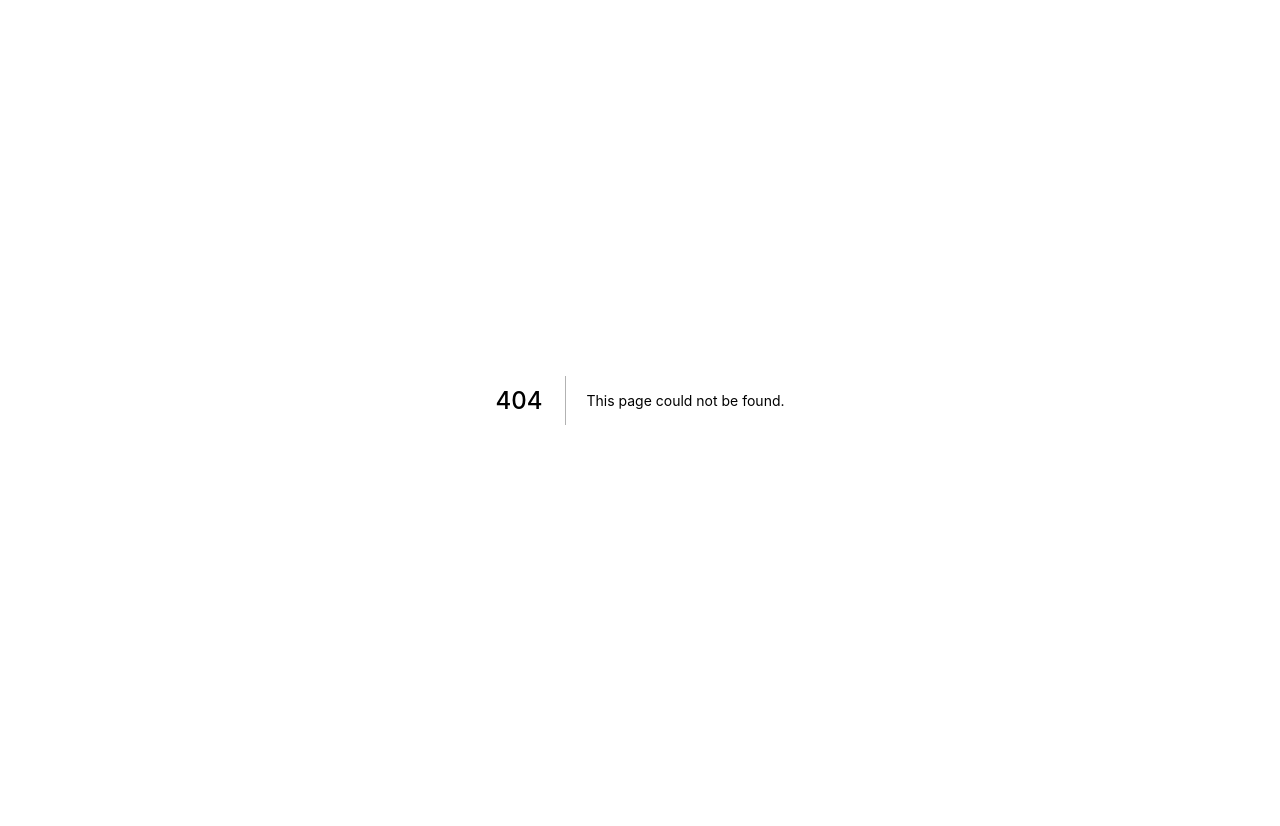
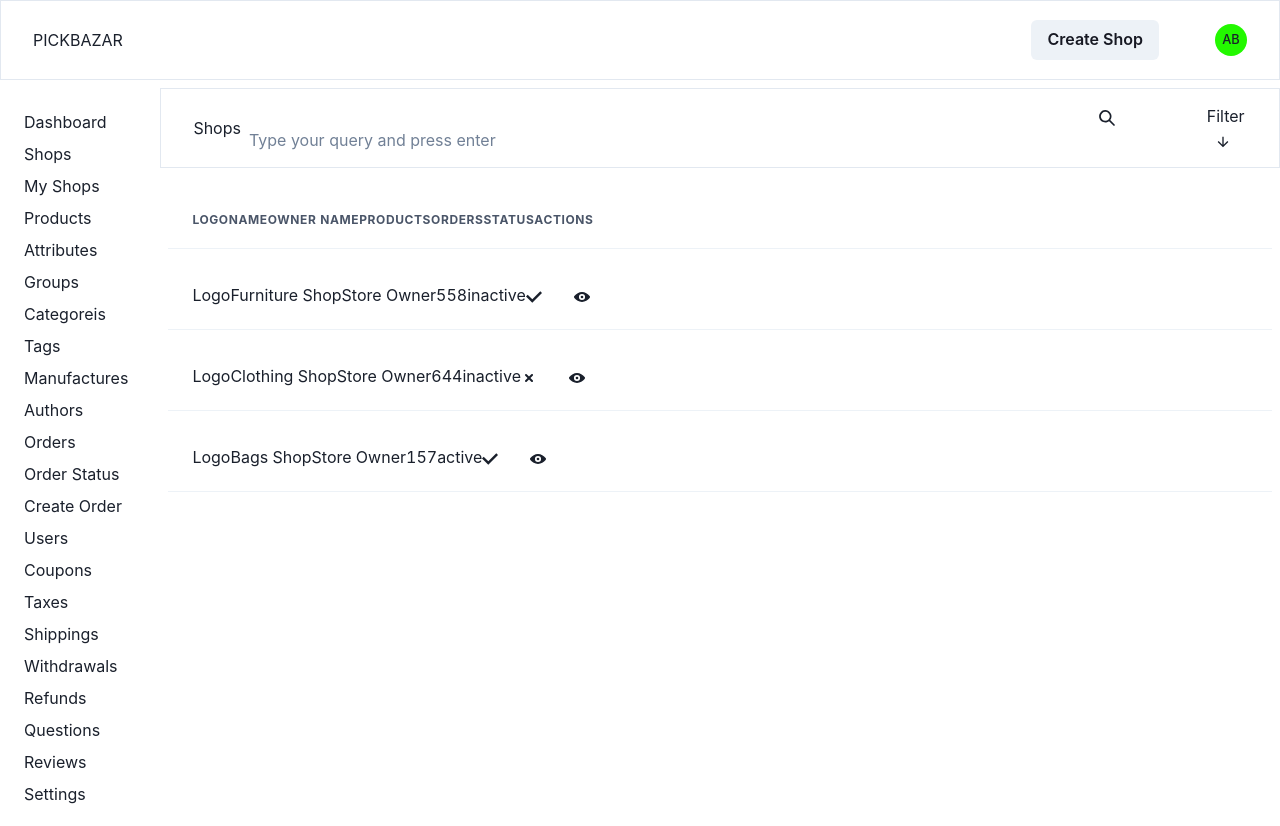
Before and after one commit to dorteks/nomfy-frontend, a Next.js app: page /home/shops in a window 1280 px wide. Before the commit this address had no page. Before the commit the page ends 800 px from the top, so only its background shows below. Built offline with nearby package versions, Linux system fonts and the light colour scheme.

Commit message:
shop table added

```diff
--- a/src/layouts/customer/index.tsx
+++ b/src/layouts/customer/index.tsx
@@ -21,8 +21,12 @@ const CustomerLayout = ({ children }: Props) => {
           <Box>
             <Sidebar>
               <h1>Dashboard</h1>
-              <h1>Shops</h1>
-              <h1>My Shops</h1>
+              <Link href="/home/shops">
+                <h1>Shops</h1>
+              </Link>
+              <Link href="/home/my-shops">
+                <h1>My Shops</h1>
+              </Link>
               <Link href="/home/products">
                 <h1>Products</h1>
               </Link>
@@ -47,7 +51,7 @@ const CustomerLayout = ({ children }: Props) => {
               <Link href="/home/orders">
                 <h1>Orders</h1>
               </Link>
-              <Link href="/home/order_status">
+              <Link href="/home/order-status">
                 <h1>Order Status</h1>
               </Link>
               <h1>Create Order</h1>
--- /dev/null
+++ b/src/layouts/tableLayouts/shopTable.tsx
@@ -0,0 +1,57 @@
+import TableData from "../../components/tables/tabledata";
+import TableHead from "../../components/tables/tablehead";
+import { CheckIcon, SmallCloseIcon, ViewIcon } from "@chakra-ui/icons";
+
+const ShopTable = () => {
+  return (
+    <>
+      <TableHead>
+        <h1>Logo</h1>
+        <h1>Name</h1>
+        <h1>Owner Name</h1>
+        <h1>Products</h1>
+        <h1>Orders</h1>
+        <h1>Status</h1>
+        <h1>Actions</h1>
+      </TableHead>
+      <TableData>
+        <h1>Logo</h1>
+        <h1>Furniture Shop</h1>
+        <h1>Store Owner</h1>
+        <h1>55</h1>
+        <h1>8</h1>
+        <h1>inactive</h1>
+        <h1>
+          <CheckIcon mr={8} />
+          <ViewIcon />
+        </h1>
+      </TableData>
+      <TableData>
+        <h1>Logo</h1>
+        <h1>Clothing Shop</h1>
+        <h1>Store Owner</h1>
+        <h1>64</h1>
+        <h1>4</h1>
+        <h1>inactive</h1>
+        <h1>
+          <SmallCloseIcon mr={8} />
+          <ViewIcon />
+        </h1>
+      </TableData>
+      <TableData>
+        <h1>Logo</h1>
+        <h1>Bags Shop</h1>
+        <h1>Store Owner</h1>
+        <h1>15</h1>
+        <h1>7</h1>
+        <h1>active</h1>
+        <h1>
+          <CheckIcon mr={8} />
+          <ViewIcon />
+        </h1>
+      </TableData>
+    </>
+  );
+};
+
+export default ShopTable;
--- /dev/null
+++ b/src/pages/home/shops.tsx
@@ -0,0 +1,16 @@
+import TableBar from "../../components/tables/table-bar";
+import CustomerLayout from "../../layouts/customer";
+import ShopTable from "../../layouts/tableLayouts/shopTable";
+
+const Shops = () => {
+  return (
+    <>
+      <CustomerLayout>
+        <TableBar>Shops</TableBar>
+        <ShopTable />
+      </CustomerLayout>
+    </>
+  );
+};
+
+export default Shops;
```
